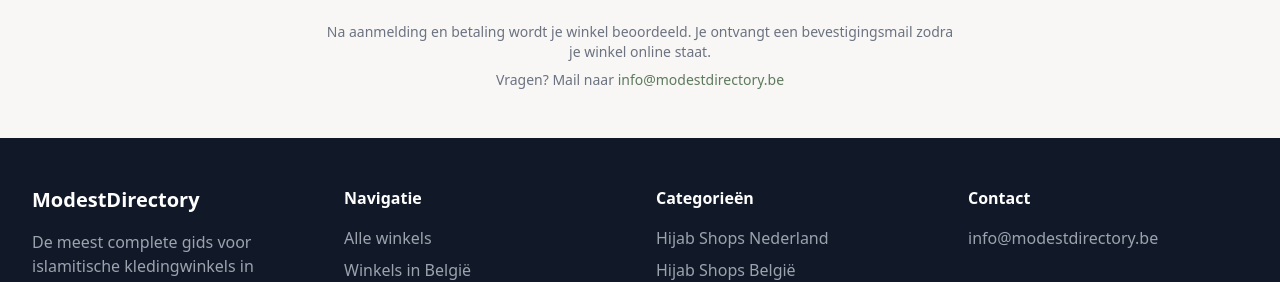
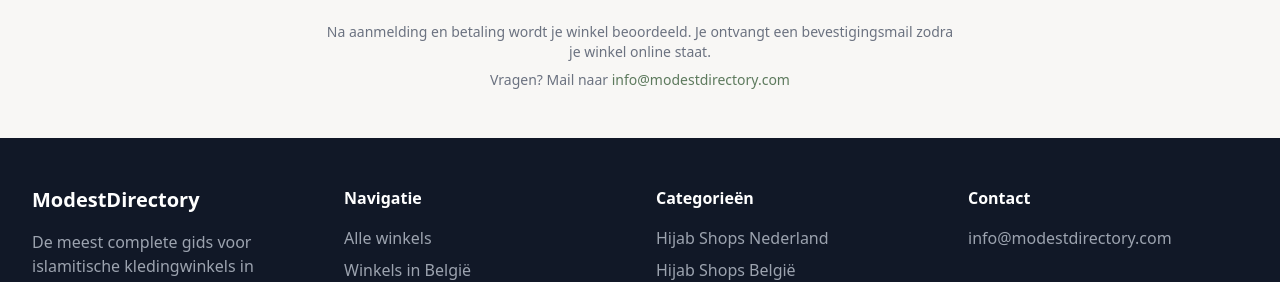
Before and after one commit to Bart19091968/modest-directory, a Next.js app: page /aanmelden in a window 1280 px wide. Shown: the part 2096-2378 px from the top of the page. Built offline with nearby package versions, Linux system fonts and the light colour scheme; no server answers.

Commit message:
Replace info@modestdirectory.be with info@modestdirectory.com everywhere
https://claude.ai/code/session_01KmwYjAzMr2Zziky9xQN8iy

```diff
--- a/app/aanmelden/page.tsx
+++ b/app/aanmelden/page.tsx
@@ -82,8 +82,8 @@ export default function AanmeldenPage() {
         </p>
         <p className="mt-2">
           Vragen? Mail naar{' '}
-          <a href="mailto:info@modestdirectory.be" className="text-accent hover:underline">
-            info@modestdirectory.be
+          <a href="mailto:info@modestdirectory.com" className="text-accent hover:underline">
+            info@modestdirectory.com
           </a>
         </p>
       </div>
--- a/app/faq/page.tsx
+++ b/app/faq/page.tsx
@@ -51,10 +51,10 @@ export default async function FAQPage() {
           Neem contact met ons op via email
         </p>
         <a
-          href="mailto:info@modestdirectory.be"
+          href="mailto:info@modestdirectory.com"
           className="text-accent hover:underline font-medium"
         >
-          info@modestdirectory.be
+          info@modestdirectory.com
         </a>
       </div>
 
--- a/app/layout.tsx
+++ b/app/layout.tsx
@@ -162,8 +162,8 @@ export default function RootLayout({
                 <h4 className="font-semibold mb-4">Contact</h4>
                 <ul className="space-y-2 text-gray-400">
                   <li>
-                    <a href="mailto:info@modestdirectory.be" className="hover:text-white transition-colors">
-                      info@modestdirectory.be
+                    <a href="mailto:info@modestdirectory.com" className="hover:text-white transition-colors">
+                      info@modestdirectory.com
                     </a>
                   </li>
                 </ul>
--- a/lib/seo.ts
+++ b/lib/seo.ts
@@ -32,7 +32,7 @@ export function generateDirectoryJsonLd() {
           height: 512,
         },
         description: 'Online directory voor islamitische kledingwinkels, hijab shops en abaya winkels in Nederland en België.',
-        email: 'info@modestdirectory.be',
+        email: 'info@modestdirectory.com',
       },
     ],
   }
```
